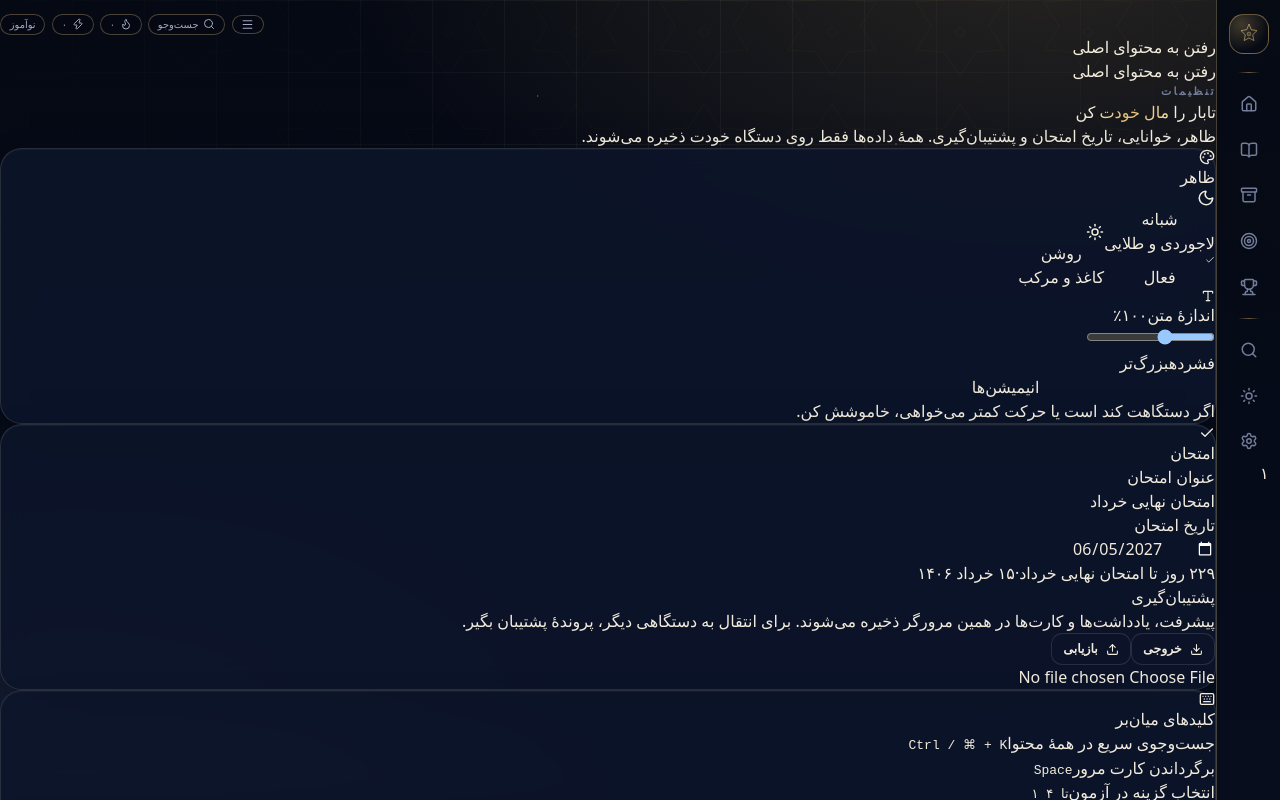
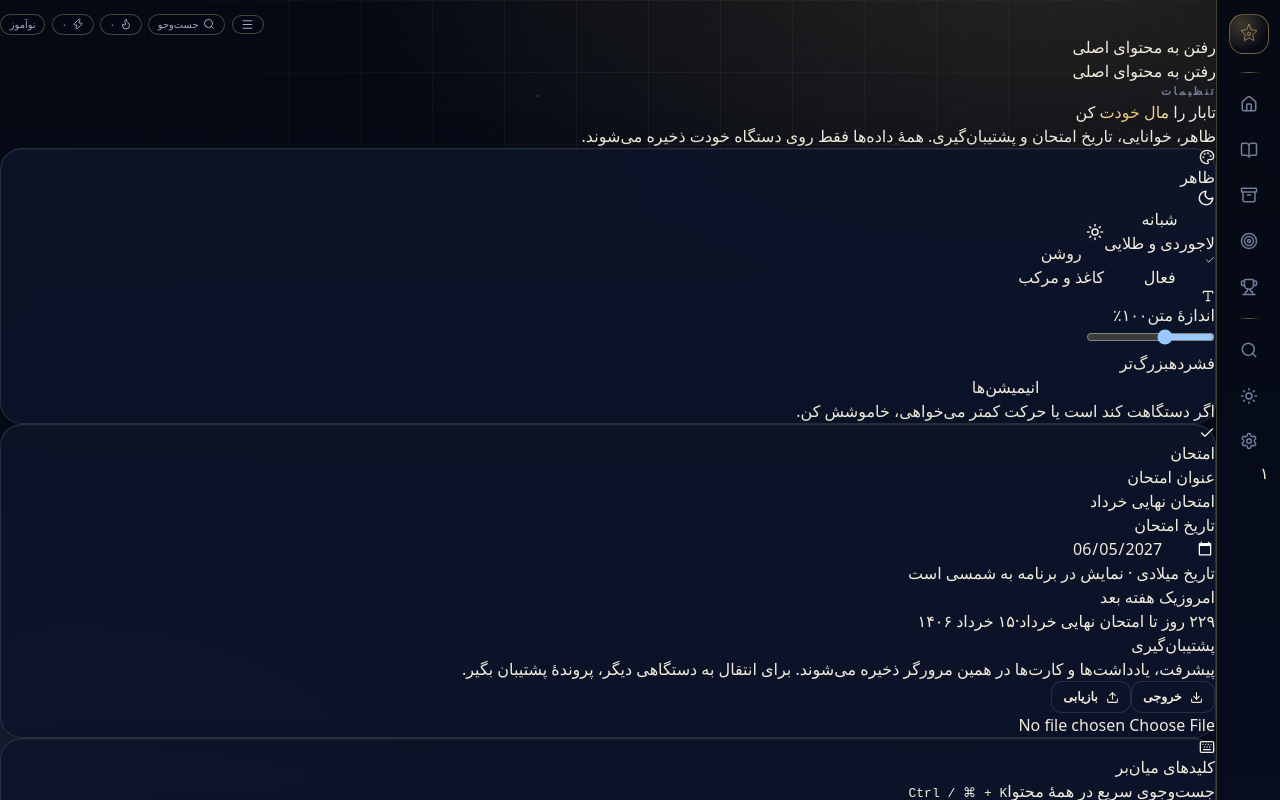
Before and after one commit to YasanKhat/Teraaz, a React (Vite) app in the folder src/renderer/: page / in a window 1280 px wide. Both pictures are taken after a click on the button "تنظیمات". Shown: the top 800 px of the page. Built offline with nearby package versions, Linux system fonts and the light colour scheme.

Commit message:
تنظیمات: انتخاب تاریخ امتحان با میان‌بر امروز و هفتهٔ بعد، نمایش شمسی در کنار میلادی
Co-authored-by: arena-agent <297053741+arena-agent@users.noreply.github.com>

```diff
--- a/src/renderer/src/pages/Settings.tsx
+++ b/src/renderer/src/pages/Settings.tsx
@@ -146,8 +146,16 @@ export function Settings() {
               type="date"
               value={settings.examDate}
               onChange={(e) => setSetting('examDate', e.target.value)}
-              className="w-full rounded-xl border border-line bg-surface2/40 px-3 py-2.5 text-[0.82rem] outline-none focus:border-gold/40 [color-scheme:dark]"
+              dir="ltr"
+              className="w-full rounded-xl border border-line bg-surface2/40 px-3 py-2.5 text-left text-[0.82rem] tabular-nums outline-none focus:border-gold/40 [color-scheme:dark] [direction:ltr]"
             />
+            <div className="mt-1 flex flex-wrap items-center justify-between gap-2 text-[0.6rem] text-faint">
+              <span>تاریخ میلادی · نمایش در برنامه به شمسی است</span>
+              <div className="flex items-center gap-1.5">
+                <button className="rounded-md border border-line px-2 py-0.5 hover:border-gold/40 hover:text-gold" onClick={() => setSetting('examDate', new Date().toISOString().slice(0, 10))}>امروز</button>
+                <button className="rounded-md border border-line px-2 py-0.5 hover:border-gold/40 hover:text-gold" onClick={() => setSetting('examDate', new Date(Date.now() + 7 * 86400000).toISOString().slice(0, 10))}>یک هفته بعد</button>
+              </div>
+            </div>
           </label>
           <div className="mt-3 rounded-xl border border-gold/25 bg-gold/8 p-3 text-[0.72rem] leading-6 text-muted">
             <span className="font-bold text-gold">{fas(daysUntil(settings.examDate))} روز</span> تا {settings.examTitle}
```
